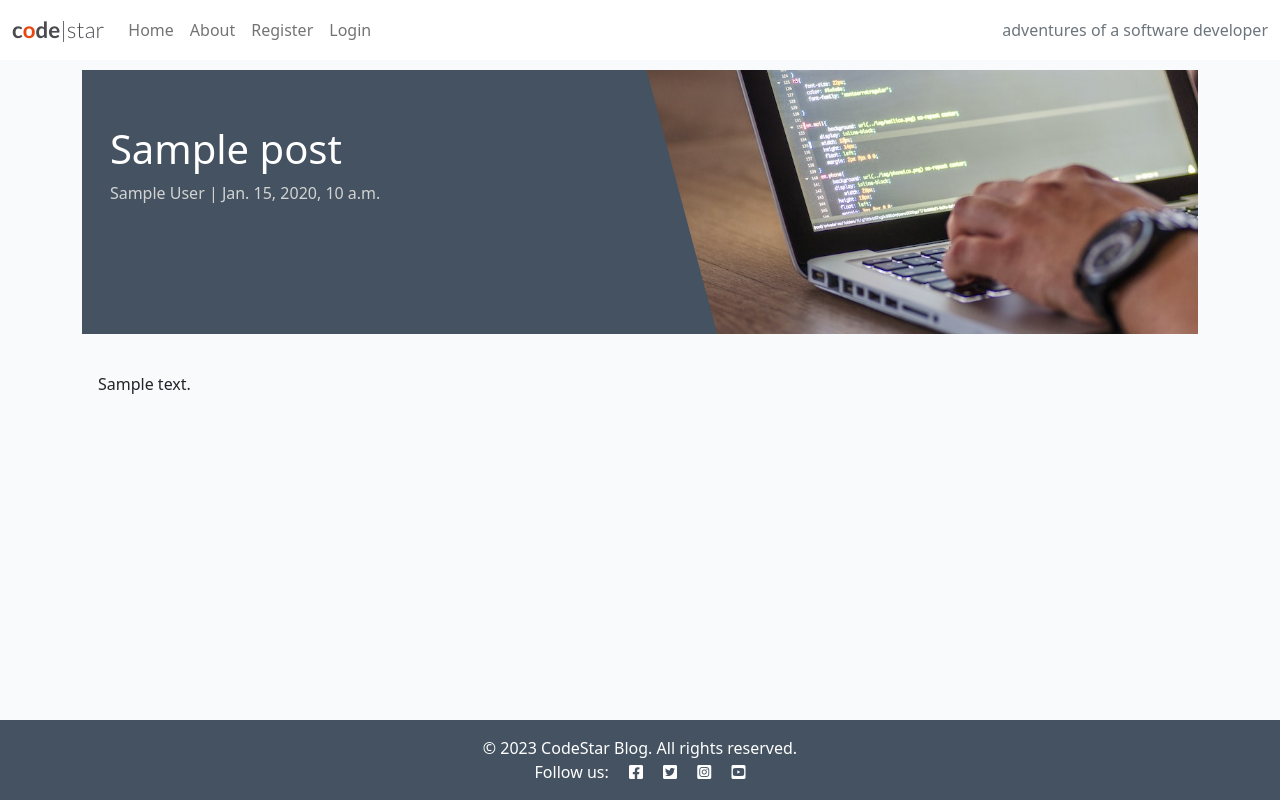
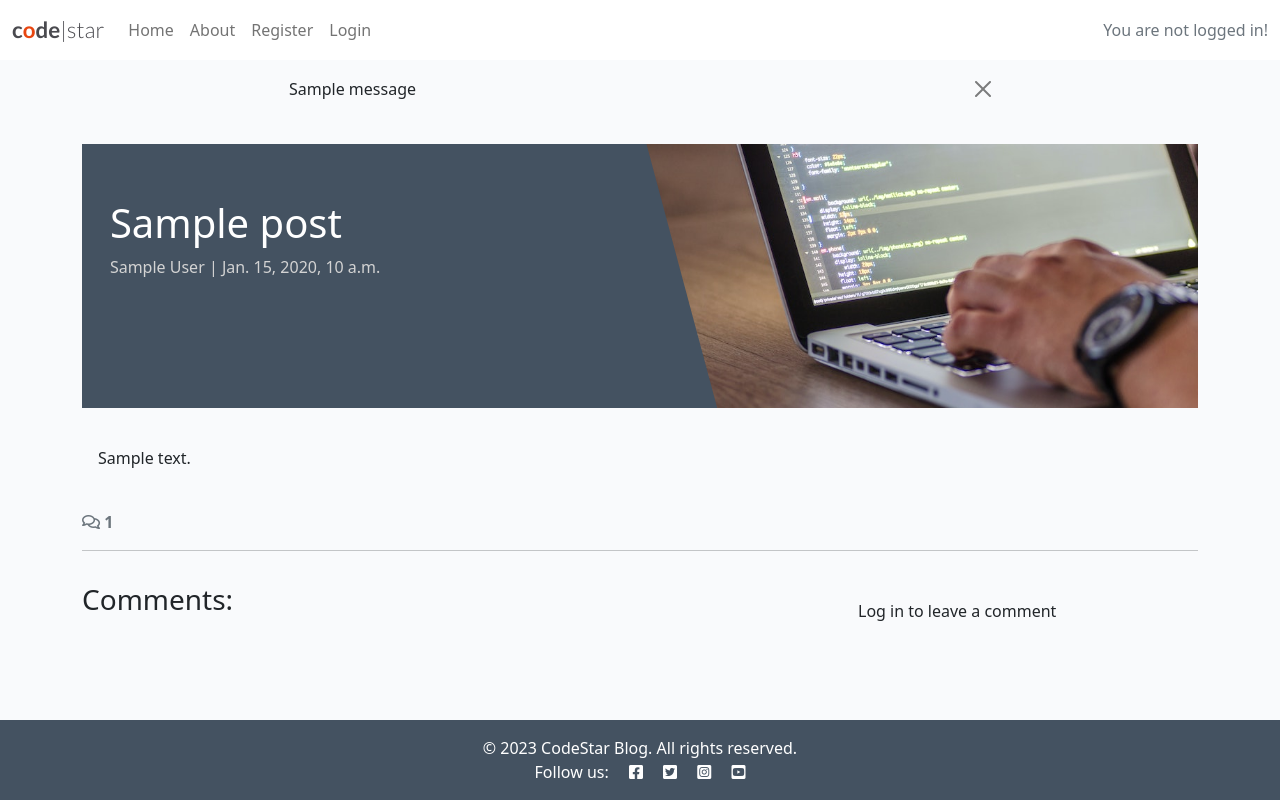
Before and after one commit to Dave-MK/django-blog, a Django app: template blog/templates/blog/post_detail.html in a window 1280 px wide. Run offline with Django 4.2, Linux system fonts and the light colour scheme; the template is opened without the code that fills it: most values are stand-ins (such as "Sample title", 1, 10 or a date in 2020); one stand-in notice (Sample message) is shown; some libraries are stand-ins or nearby versions.

Commit message:
Add comments box and POST method functionality as well as a confirmation message

```diff
--- a/blog/templates/blog/post_detail.html
+++ b/blog/templates/blog/post_detail.html
@@ -1,5 +1,6 @@
 {% extends 'base.html' %} {% block content %}
 {% load static %}
+{% load crispy_forms_tags %}
 
 <div class="masthead">
     <div class="container">
@@ -29,6 +30,66 @@
             </div>
         </div>
     </div>
+    <!-- Displaying count of comments -->
+    <div class="row">
+        <div class="col-12">
+        <strong class="text-secondary">
+            <i class="far fa-comments"></i> {{ comment_count }}
+        </strong>
+        </div>
+        <div class="col-12">
+        <hr>
+        </div>
+    </div>
+    <!-- Displaying Comments -->
+    <div class="row">
+        <div class="col-md-8 card mb-4  mt-3 ">
+        <h3>Comments:</h3>
+        <div class="card-body">
+            <!-- We want a for loop inside the empty control tags
+            to iterate through each comment in comments -->
+            {% for comment in comments %}
+            <div class="p-2 comments
+            {% if not comment.approved and comment.author == user %}
+            faded{% elif not comment.approved %} d-none{% endif %}">
+            <p class="font-weight-bold">
+                {{ comment.author }}
+                <span class="font-weight-normal">
+                {{ comment.created_on }}
+                </span> wrote:
+            </p>
+            <div id="comment{{ comment.id }}">
+                {{ comment.body | linebreaks }}
+            </div>
+            {% if not comment.approved and comment.author == user %}
+            <p class="approval">
+                This comment is awaiting approval
+            </p>
+            {% endif %}
+            </div>
+            <!-- Our for loop ends here -->
+            {% endfor %}
+        </div>
+        </div>
+        <!-- Creating New Comments -->
+        <div class="col-md-4 card mb-4 mt-3">
+        <div class="card-body">
+            {% if user.is_authenticated %}
+            <h3>Leave a comment:</h3>
+            <p>Posting as: {{ user.username }}</p>
+            <form id="commentForm" method="post"
+            style="margin-top: 1.3em;">
+            {{ comment_form | crispy }}
+            {% csrf_token %}
+            <button id="submitButton" type="submit"
+                class="btn btn-signup btn-lg">Submit</button>
+            </form>
+            {% else %}
+            <p>Log in to leave a comment</p>
+            {% endif %}
+        </div>
+        </div>
+    </div>
 </div>
 
 {% endblock content %}
--- a/requirements.txt
+++ b/requirements.txt
@@ -3,11 +3,13 @@ bleach==6.2.0
 certifi==2025.6.15
 cffi==1.17.1
 charset-normalizer==3.4.2
+crispy-bootstrap5==0.7
 cryptography==45.0.4
 defusedxml==0.7.1
 dj-database-url==0.5.0
 Django==5.2.3
 django-allauth==0.57.2
+django-crispy-forms==2.4
 django-summernote==0.8.20.0
 gunicorn==23.0.0
 idna==3.10
--- a/templates/base.html
+++ b/templates/base.html
@@ -65,11 +65,31 @@
                     {% endif %}
                 </ul>
                 <span class="navbar-text text-muted">
-                    adventures of a software developer
+                    {% if user.is_authenticated %}
+                    You are logged in as <strong>{{ user.username }}</strong>
+                    {% else %}
+                    You are not logged in!
+                    {% endif %}
                 </span>
             </div>
         </div>
     </nav>
+
+    <!-- displaying Django messages -->
+    <div class="container">
+        <div class="row">
+            <div class="col-md-8 offset-md-2">
+            {% for message in messages %}
+            <div class="alert {{ message.tags }} alert-dismissible
+                fade show" id="msg" role="alert">
+                {{ message | safe }}
+                <button type="button" class="btn-close"
+                data-bs-dismiss="alert" aria-label="Close"></button>
+            </div>
+            {% endfor %}
+            </div>
+        </div>
+    </div>
 
     <main class="flex-shrink-0 main-bg">
 
```
Also changed, not shown: blog/forms.py (added, +8 -0 lines), blog/views.py (+25 -1 lines), codestar/settings.py (+6 -1 lines), templates/account/signup.html (+16 -7 lines).
